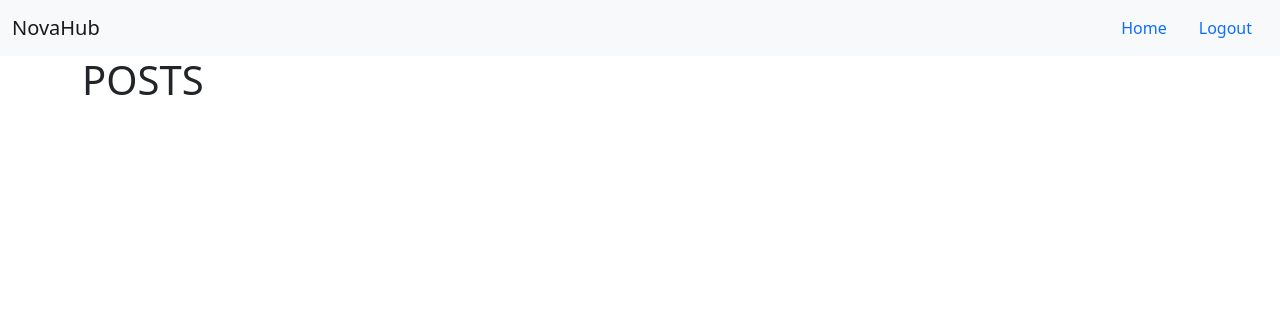
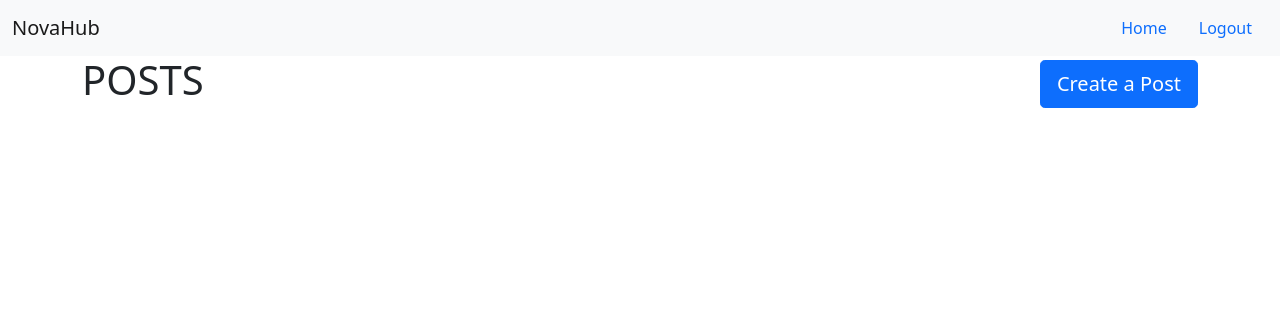
Before and after one commit to adityaraj-devx/Blog-Web, a Flask app: page /home in a window 1280 px wide. Shown: the top 316 px of the page. Run offline with Flask 3, Linux system fonts and the light colour scheme; the visitor is signed in with stand-in values (Sample User, id 1); data that the repository does not hold is empty.

Commit message:
added feature in posting system

```diff
--- a/web/models.py
+++ b/web/models.py
@@ -1,17 +1,26 @@
 from . import db
+import pendulum
 from flask_login import UserMixin
-from sqlalchemy.sql import func
 
 class User(db.Model, UserMixin):
     id = db.Column(db.Integer, primary_key=True)
     username = db.Column(db.String(150), unique=True)
     email = db.Column(db.String(150), unique=True)
     password = db.Column(db.String(150))
-    date = db.Column(db.DateTime(timezone=True), default=func.now())
+    date = db.Column(db.DateTime, default=lambda: pendulum.now("Asia/Kolkata"))
     posts = db.relationship('Post', backref='user', passive_deletes=True)
+    comments = db.relationship('Comment', backref='user', passive_deletes=True)
 
 class Post(db.Model):
     id = db.Column(db.Integer, primary_key=True)
     text = db.Column(db.Text, nullable=False)
-    date = db.Column(db.DateTime(timezone=True), default=func.now())
+    date = db.Column(db.DateTime, default=lambda: pendulum.now("Asia/Kolkata"))
     author = db.Column(db.Integer, db.ForeignKey('user.id', ondelete="CASCADE"), nullable=False)
+    comments = db.relationship('Comment', backref='post', passive_deletes=True)
+
+class Comment(db.Model):
+    id = db.Column(db.Integer, primary_key=True)
+    text = db.Column(db.Text, nullable=False)
+    date = db.Column(db.DateTime, default=lambda: pendulum.now("Asia/Kolkata"))
+    author = db.Column(db.Integer, db.ForeignKey('user.id', ondelete="CASCADE"), nullable=False)
+    post_id = db.Column(db.Integer, db.ForeignKey('post.id', ondelete="CASCADE"), nullable=False)
--- a/web/routes.py
+++ b/web/routes.py
@@ -1,5 +1,5 @@
 from . import db
-from .models import Post
+from .models import Post, User
 from flask_login import login_required, current_user
 from flask import Blueprint, render_template, redirect, url_for, flash, request
 
@@ -15,7 +15,7 @@ def base():
 @login_required
 def home():
     posts = Post.query.all()
-    return render_template("home.html", name=current_user, posts=posts)
+    return render_template("home.html", user=current_user, posts=posts)
 
 @routes.route("/create-post", methods=["GET", "POST"])
 @login_required
@@ -33,3 +33,32 @@ def create_post():
             return redirect(url_for('routes.home'))
 
     return render_template('create_post.html', user=current_user)
+
+@routes.route("/delete-post/<id>")
+@login_required
+def delete_post(id):
+    post = Post.query.filter_by(id =id).first()
+
+    if not post:
+        flash('Post does not exist.', category='error')
+    elif current_user.id != post.author:
+        flash("You don't have the permission to delkete this post.", category='error')
+    else:
+        db.session.delete(post)
+        db.session.commit()
+        flash('Post deleted successfully.', category='success')
+
+    return redirect(url_for('routes.home'))
+
+@routes.route("/posts/<username>")
+@login_required
+def posts(username):
+    user = User.query.filter_by(username=username).first()
+
+    if not user:
+        flash("No user with that username exists.", category='error')
+        return redirect(url_for('routes.home'))
+
+    posts = user.posts
+
+    return render_template('posts.html', user=current_user, posts=posts, username=username)
--- a/web/templates/home.html
+++ b/web/templates/home.html
@@ -1,18 +1,11 @@
-{% extends "layout.html" %} {% block title %}{% endblock %} {% block content %}
-<h1>POSTS</h1>
-<div id="posts">
-  {% for post in posts %}
-  <div class="card">
-    <div class="card-header">
-        <a href="/posts/{{post.user.username}}">{{post.user.username}}</a>
-    </div>
-    <div class="card-body">
-        <div class="card-text">{{post.text}}</div>
-    </div>
-    <div class="card-footer text-muted">
-        {{post.date}}
-    </div>
-  </div>
-  {% endfor %}
-</div>
+{% extends "post_container.html" %}
+{% block title %}
+Home
+{% block create_post_button %}
+<a href="{{ url_for('routes.create_post') }}">
+    <button type="button" class="btn btn-primary btn-lg">
+        Create a Post
+    </button>
+</a>
 {% endblock %}
+{% endblock %}
--- /dev/null
+++ b/web/templates/post_container.html
@@ -0,0 +1,50 @@
+{% extends "layout.html" %} {% block title %}{% endblock %} {% block content %}
+<div class="d-flex justify-content-between align-items-center mb-3">
+  <h1>{% block header %} POSTS {% endblock %}</h1>
+
+  {% block create_post_button %}
+  {% endblock %}
+</div>
+
+<div id="posts">
+  {% for post in posts %}
+  <div class="card mb-3">
+    <div class="card-header d-flex justify-content-between align-items-center">
+      <a href="{{ url_for('routes.posts', username=post.user.username) }}">
+        {{ post.user.username }}
+      </a>
+
+      {% if user.id == post.author %}
+      <div class="btn-group">
+        <button
+          type="button"
+          class="btn btn-sm btn-primary dropdown-toggle"
+          data-bs-toggle="dropdown"
+        ></button>
+
+        <ul class="dropdown-menu">
+          <li>
+            <a
+              class="dropdown-item"
+              href="{{ url_for('routes.delete_post', id=post.id) }}"
+            >
+              Delete
+            </a>
+          </li>
+        </ul>
+      </div>
+      {% endif %}
+    </div>
+
+    <div class="card-body">
+      <div class="card-text">{{ post.text }}</div>
+    </div>
+
+    <div class="card-footer text-muted">
+      {{ post.date.strftime("%d %B %Y, %I:%M %p") }}
+    </div>
+  </div>
+  {% endfor %}
+</div>
+
+{% block footer %} {% endblock %} {% endblock %}
```
Also changed, not shown: web/templates/posts.html (added, +9 -0 lines).
